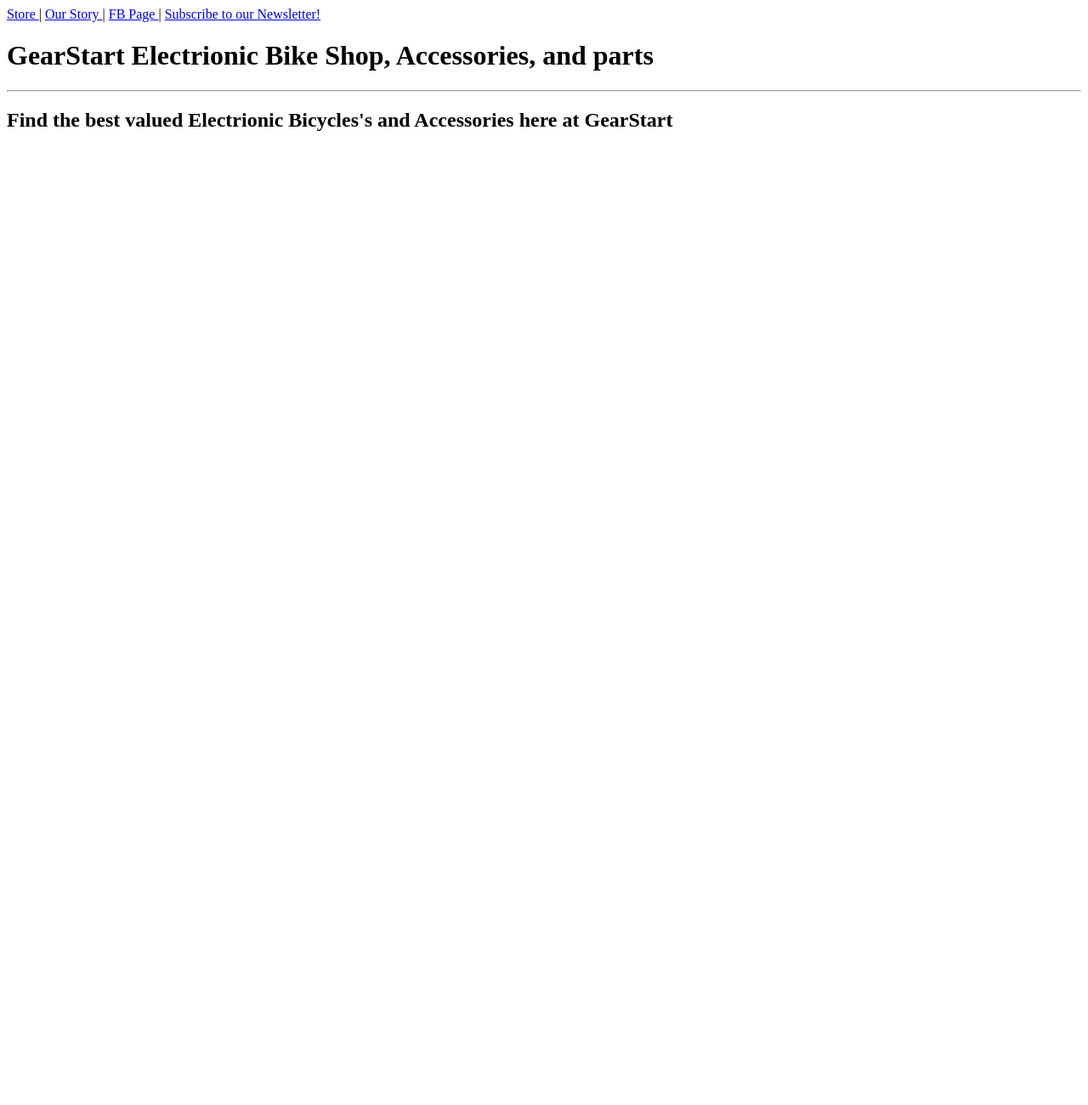
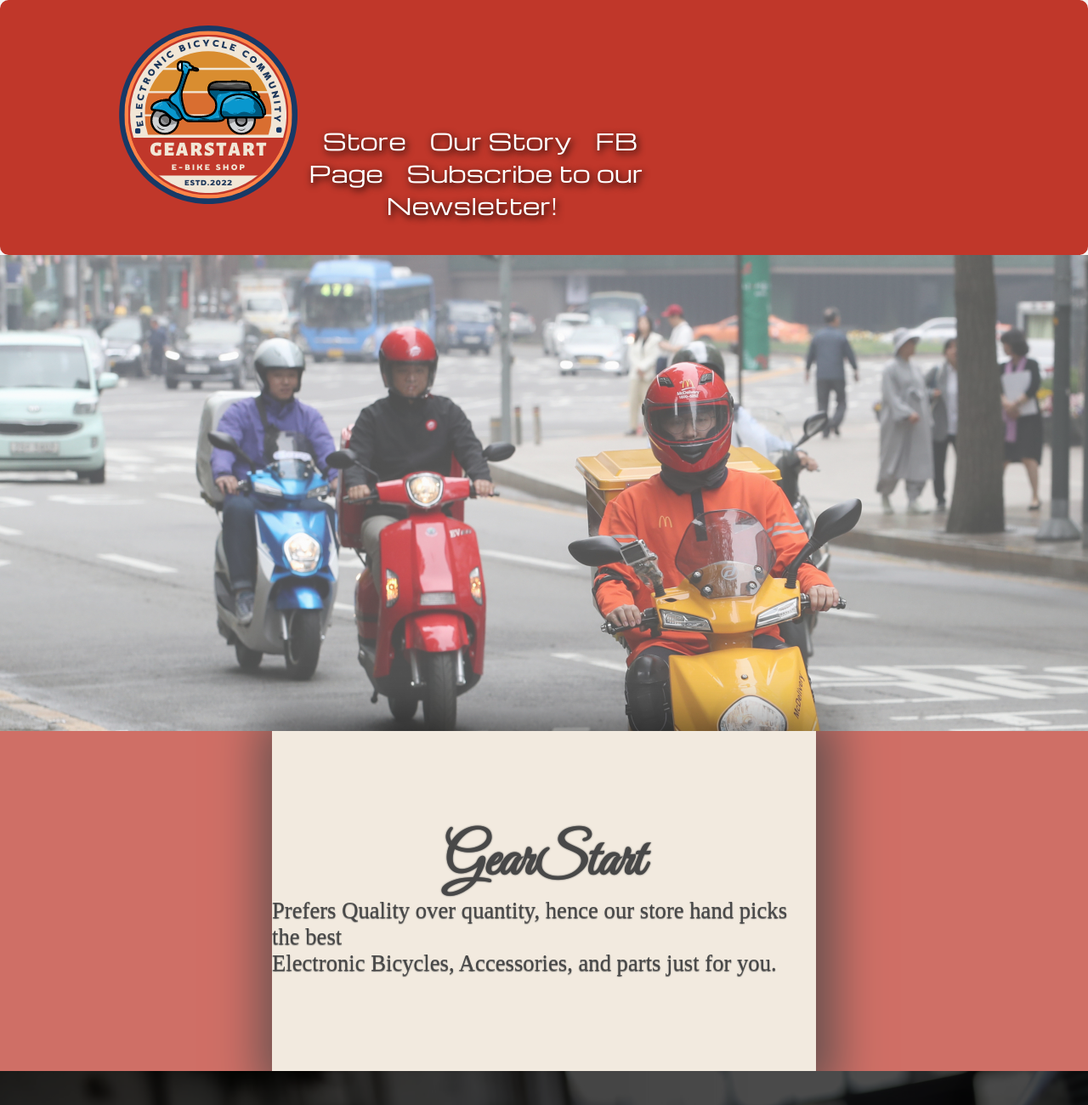
Before and after one commit to xSeri98/GearStart-Project, a plain HTML site: page index.html in a window 1280 px wide. Shown: the top 1300 px of the page at 85% size. Before the commit the page ends 800 px from the top, so only its background shows below. Drawn offline with nearby package versions, Linux system fonts and the light colour scheme.

Commit message:
-Applied CSS to homepage-

```diff
--- a/index.html
+++ b/index.html
@@ -5,24 +5,193 @@
     <meta http-equiv="X-UA-Compatible" content="IE=edge">
     <meta name="viewport" content="width=device-width, initial-scale=1.0">
     <title>Website demo</title>
+    <link rel="preconnect" href="https://fonts.googleapis.com">
+    <link rel="preconnect" href="https://fonts.gstatic.com" crossorigin>
+    <link href="https://fonts.googleapis.com/css2?family=Great+Vibes&family=Michroma&display=swap" rel="stylesheet">
+    <style>
+
+ @import url('https://fonts.googleapis.com/css2?family=Great+Vibes&family=Michroma&display=swap');
+              .hor-list li{
+            display:inline;
+            padding: 8px 10px;
+        }
+
+        .hor-list{
+            text-align: center;
+
+        }
+        .hor-list >li > a:hover{
+            background-color: #efe1d2;
+
+
+        }
+
+        .hor-list >li > a {
+            color: white;
+            text-decoration: none;
+            font-size: 20pt;
+            font-family: 'Michroma', sans-serif;
+            text-shadow: 2px 3px 8px black;
+
+        }
+
+        body,html{
+            height: 100%;
+            margin:0;
+        }
+
+        body{
+            background-color: whitesmoke;
+            padding: 0;
+            margin:0;
+            position: relative;
+            width: 100%;
+        }
+
+        .container{
+            background-color: #c0372a;
+            border-radius: 10px;
+            width: auto;
+            height: 200px;
+            padding-top: 100px;
+            padding-left: 300px;
+            position: relative;
+        }
+        .navigation{
+            width: auto;
+            height: 100px;
+            background-color:#c0372a;
+            padding-top: 30px;
+            padding-right: 500px;
+            padding-left: 0px;
+        }
+
+        .logo{
+            position: absolute;
+            top:10px;
+            left:120px;
+        }
+
+        .fixed{
+            background: url(/rsc/e-bike.jpg) ;
+            width: 100%;
+            height:70vh;
+            position: relative;
+            background-size: cover;
+            background-repeat: no-repeat;
+            background-attachment: fixed;
+            opacity: .7;
+            display: table;
+            box-sizing: border-box;
+        }
+        .heading{
+          width: 100%;
+          height: 50vh;
+          background-color: #c0372a;
+          opacity: .7;
+
+        }
+        .heading > .header{
+            display: flex;
+            flex-direction: column;
+            background-color: #f1e6d6;
+            width: 50%;
+            height: 50vh;
+            opacity: 1;
+            margin: 0 auto;
+            box-shadow: 5px 5px 50px 20px rgba(0,0,0,0.75);
+            align-items: center;
+            justify-content: center;
+        }
+
+        .header h1{
+            margin: 0 auto;
+            font-family: 'Great Vibes', cursive;
+            font-size: 50pt;
+            text-shadow: 0px 0px 2px black;
+        }
+
+        .header p1{
+            margin: 0 auto;
+            font-size: 20pt;
+            text-shadow: 0px 1px 1.2px black;
+
+        }
+
+       .fixed-bike{
+            width: 100%;
+            height:100vh;
+            background-image: url(/rsc/images/pexels-andrea-piacquadio-3822843.jpg);
+            background-size: cover;
+            background-repeat: no-repeat;
+            background-attachment: fixed;
+            display: flex;
+            box-sizing: border-box;
+            position: relative;
+
+        }
+        .fixed-bike > h1{
+            color: #fff;
+            position: relative;
+            margin: 0 auto;
+            font-family: 'Great Vibes', cursive;
+            font-size: 60pt;
+            text-shadow: 15px 10px 8px black;
+        }
+        .fixed-bike::before{
+            content: "";
+            background-color: black;
+            background-size: cover;
+            position: absolute;
+            top: 0px;
+            right: 0px;
+            left:0px;
+            bottom: 0px;
+            opacity: 0.7;
+        }
+
+
+
+
+    </style>
 </head>
 <body>
-    <p1>
-        <a href="pages/store.html" >Store </a>|
-    </p1>
-    <p2>
-        <a href="pages/about-us.html" >Our Story </a>|
-    </p2>
-    <p3>
-        <a href="https://www.facebook.com/josemari.ronquillo/" target="_blank">FB Page </a>|
-    </p3>
-    <p4>
-        <a href="pages/newsletter.html" >Subscribe to our Newsletter! </a>
-    </p4>
-<h1>GearStart Electrionic Bike Shop, Accessories, and parts</h1>
-<hr>
-<h2>
-    Find the best valued Electrionic Bicycles's and Accessories here at GearStart
-</h2>
+  <div>
+    <header>
+        <div class="container"> <!--Navigation-->
+
+            <div class = "navigation">
+                <nav>
+                    <ul class="hor-list" >
+                        <li><a href="pages/store.html" >Store </a></li>
+                        <li><a href="pages/about-us.html" >Our Story </a></li>
+                        <li><a href="https://www.facebook.com/josemari.ronquillo/" target="_blank">FB Page </a></li>
+                        <li><a href="pages/newsletter.html" >Subscribe to our Newsletter! </a></li>
+                    </ul>
+                </nav>
+            </div>
+            <div class = "logo">
+                <a href="/index.html">
+                    <img src="/rsc/images/Gear.png"  alt="logo">
+                    </a>
+            </div>
+        </div><!--Navigation-->
+
+    </header>
+    <div class ="fixed">
+    </div>
+    <div class ="heading">
+     <div class="header">
+       <h1>GearStart</h1>
+       <p1>Prefers Quality over quantity, hence our store hand picks the best <br>
+        Electronic Bicycles, Accessories, and parts just for you.</p1>
+     </div>
+        </div>
+    </div>
+
+        <div class="fixed-bike">
+            <h1> <br> Testimonials</h1>
+        </div>
+</div>
 </body>
 </html>
```
Also changed, not shown: pages/store.html (+34 -23 lines), rsc/e-bike.jpg (added), rsc/images/Gear.png (added), rsc/images/e-bike.jpg (added), rsc/images/index.jpg (added), rsc/images/pexels-andrea-piacquadio-3822843.jpg (added).
